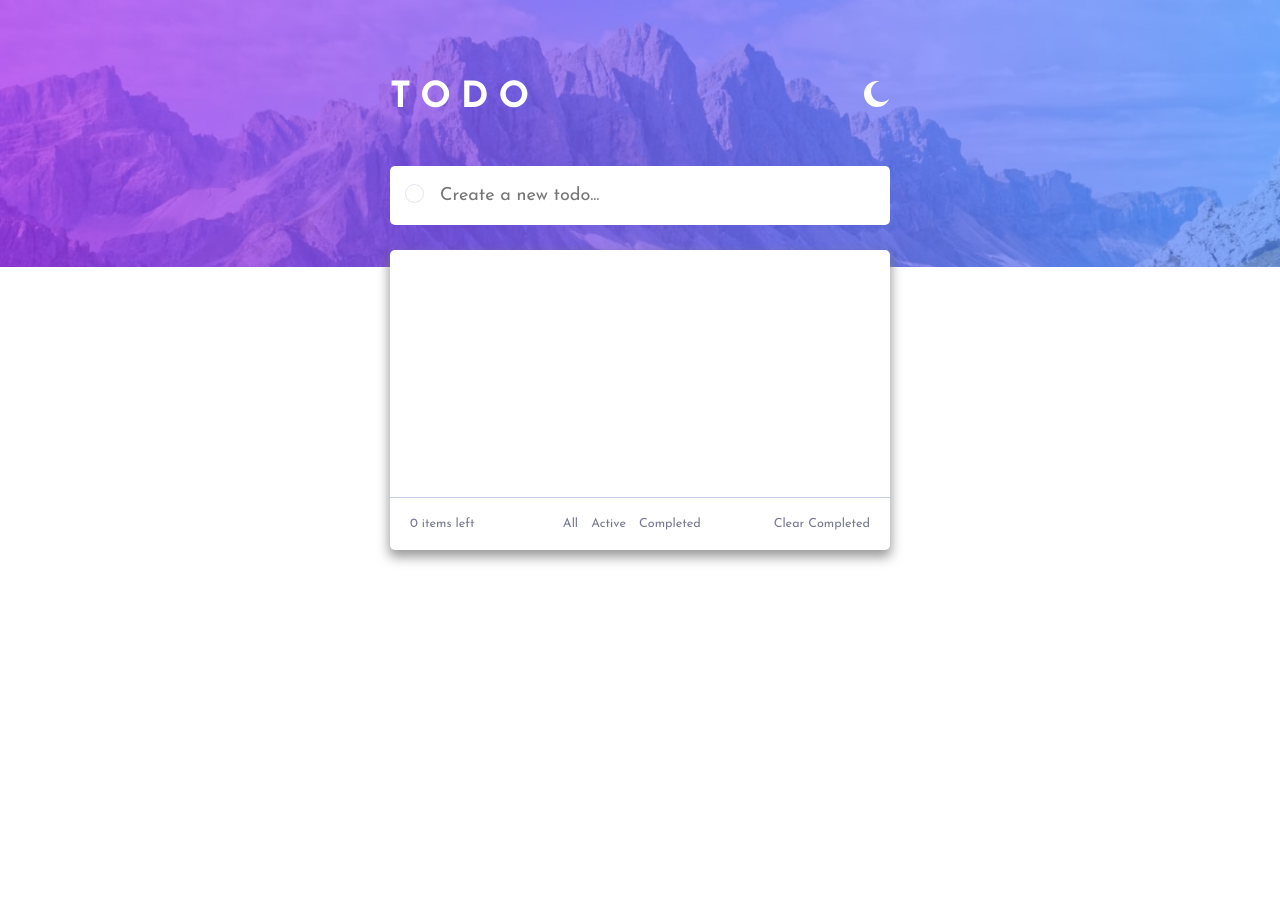
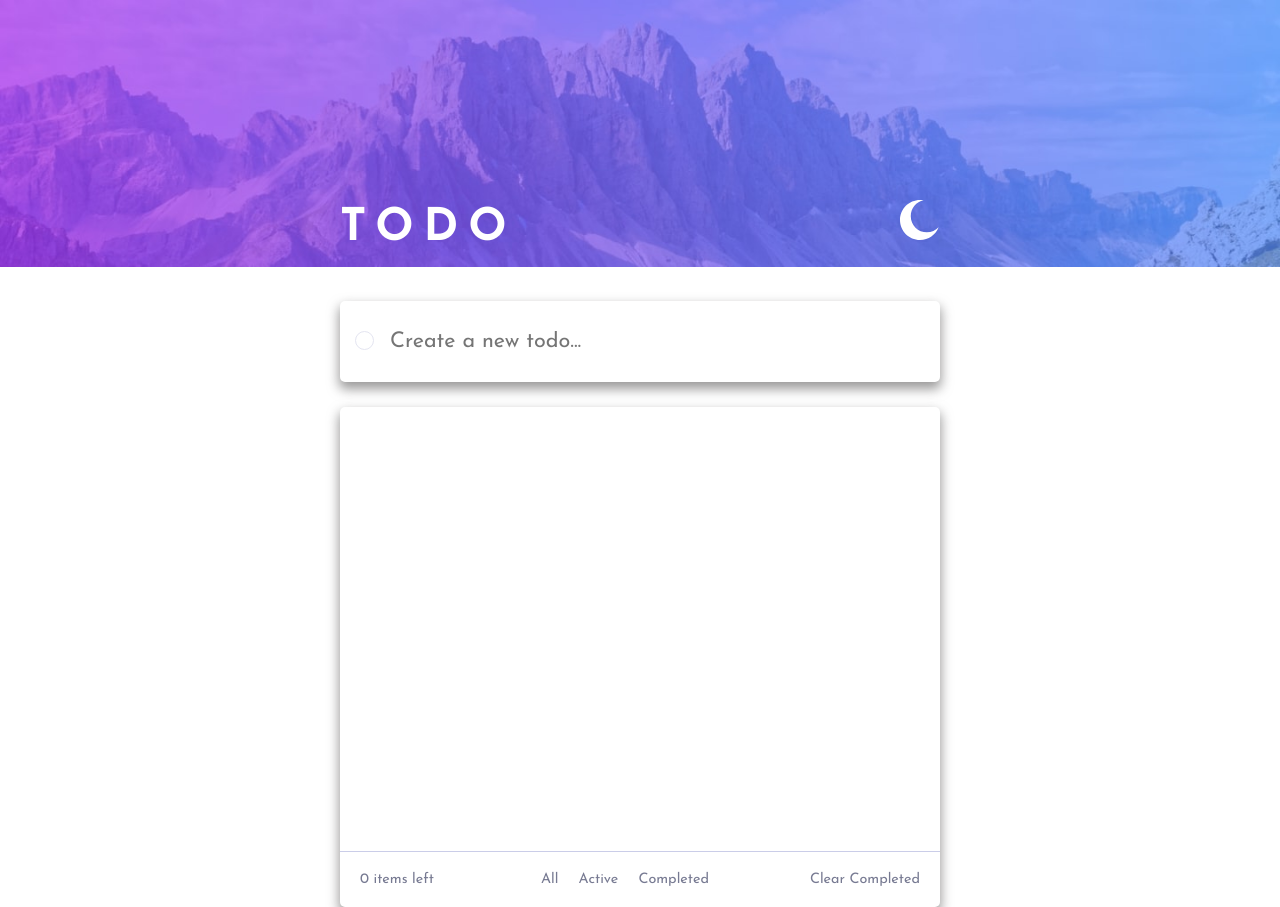
Before and after one commit to nico-ortiz/todo-app, an Angular app: page / in a window 1280 px wide. Before the commit the page ends 800 px from the top, so only its background shows below. Built offline with nearby package versions, Linux system fonts and the light colour scheme.

Commit message:
Modify CSS properties

```diff
--- a/package.json
+++ b/package.json
@@ -23,7 +23,7 @@
     "zone.js": "~0.14.3"
   },
   "devDependencies": {
-    "@angular-devkit/build-angular": "^17.3.0",
+    "@angular-devkit/build-angular": "^17.0.10",
     "@angular/cli": "^17.3.0",
     "@angular/compiler-cli": "^17.3.0",
     "@types/jasmine": "~5.1.0",
--- a/src/app/container/container.component.css
+++ b/src/app/container/container.component.css
@@ -1,8 +1,8 @@
 .container {
-    width: 500px;
+    width: 600px;
     max-width: 100%;
     margin: 0 auto;
-    padding-top: 80px;
+    padding-top: 200px;
 
     display: flex;
     flex-direction: column;
--- a/src/app/container/header/header.component.css
+++ b/src/app/container/header/header.component.css
@@ -7,11 +7,12 @@ header {
 header > h1 {
     letter-spacing: 10px;
     color: white;
-    font-size: 2rem;
+    font-size: 2.5rem;
 }
 
 header > img {
     max-width: 100%;
+    width: 2.2rem;
     object-fit: contain;
 }
 
--- a/src/app/container/task-list/data-input-box/data-input-box.component.css
+++ b/src/app/container/task-list/data-input-box/data-input-box.component.css
@@ -21,17 +21,23 @@ label::before {
 .input-todo {
     width: 100%;
     box-sizing: border-box;
-    padding: 20px 20px 20px 50px;
+    padding: 30px 30px 30px 50px;
 
     color: var(--very-dark-blue);
-    font-size: 1rem;
+    font-size: 1.2rem;
     border-radius: 5px;
     border: none;
+    box-shadow: 0px 6px 12px 1px rgba(120,119,119,0.75);
+    -webkit-box-shadow: 0px 6px 12px 1px rgba(120,119,119,0.75);
+    -moz-box-shadow: 0px 6px 12px 1px rgba(120,119,119,0.75);
 }
 
 .input-container.dark .input-todo {
     background-color: var(--very-dark-desaturated-blue);
     color: var(--light-grayish-blue);
+    box-shadow: 0px 3px 9px 0px rgba(0,0,0,0.75);
+    -webkit-box-shadow: 0px 3px 9px 0px rgba(0,0,0,0.75);
+    -moz-box-shadow: 0px 3px 9px 0px rgba(0,0,0,0.75);
 }
 
 .input-container.dark label::before {
--- a/src/app/container/task-list/task-list.component.css
+++ b/src/app/container/task-list/task-list.component.css
@@ -2,7 +2,7 @@
     position: relative;
     margin-top: 25px;
     max-width: 100%;
-    height: 300px;
+    height: 500px;
     background-color: white;
 
     border-radius: 5px;
@@ -55,7 +55,7 @@
 
 .task-list .tasks .item-container .description {
     padding: 20px 20px 20px 50px;
-    font-size: 1rem;
+    font-size: 1.2rem;
     color: var(--very-dark-blue);
 }
 
@@ -118,7 +118,7 @@
     display: flex;
     justify-content: space-between;
 
-    font-size: .7rem;
+    font-size: .8rem;
     border-top: 1px solid var(--light-grayish-blue);
     border-bottom-left-radius: 5px;
     border-bottom-right-radius: 5px;
```
Also changed, not shown: 1 other file (tests, documents, lock files or other folders).
